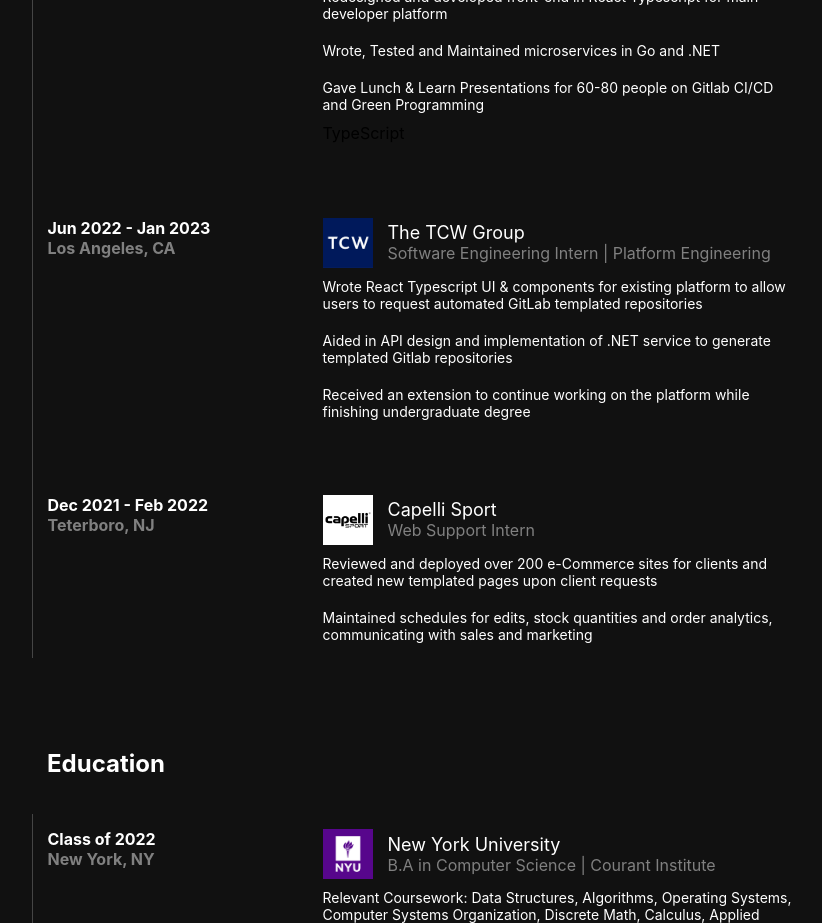
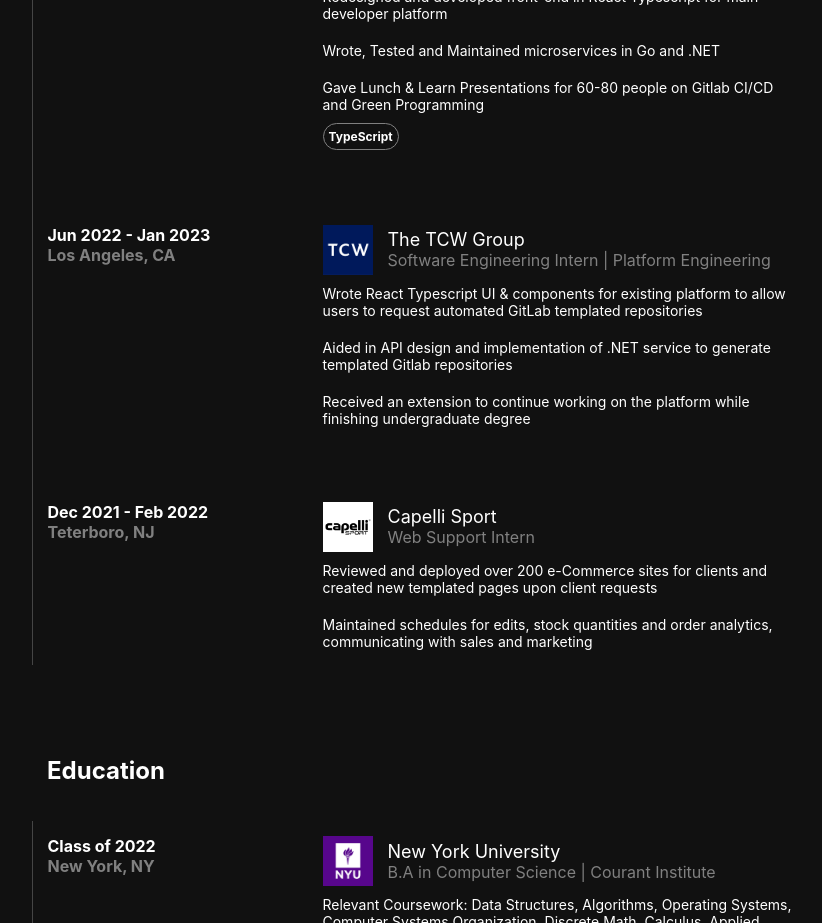
Before and after one commit to ckovacsdev/portfolio, a React (Create React App) app: page / in a window 1280 px wide. Shown: the part 820-1743 px from the top of the page, without its empty margins (218-1040 px from the left). Built offline with nearby package versions, Linux system fonts and the light colour scheme; the HTML template or start-up script is replaced by a standard one.

Commit message:
temp styling

```diff
--- a/src/components/tag/tag.css
+++ b/src/components/tag/tag.css
@@ -0,0 +1,14 @@
+.tag-container{
+    border: 1px solid #808080;
+    border-radius: 15px;
+    padding: 5px;
+    width: fit-content;
+}
+
+.tag-title{
+    color: white;
+    font-size: 12px;
+    margin: 0;
+    padding: 0;
+    border: 0;
+}
--- a/src/components/tag/tag.tsx
+++ b/src/components/tag/tag.tsx
@@ -2,6 +2,8 @@
 
 export const Tag = (props: {name: string}) => {
     return (
-        <div> {props.name} </div>
+        <div className='tag-container'>
+            <h1 className='tag-title'> {props.name} </h1>
+        </div>
     )
 }
--- a/src/components/work-history-card/work-history.tsx
+++ b/src/components/work-history-card/work-history.tsx
@@ -1,7 +1,8 @@
+import CapelliIcon from '../../assets/capelli-logo.png';
+import { Tag } from '../tag/tag';
 import TCWIcon from '../../assets/tcw-logo.png';
-import CapelliIcon from '../../assets/capelli-logo.png'
 import './work-history.css';
-import { Tag } from '../tag/tag';
+
 
 export const WorkHistory = () => {
     return(
```
